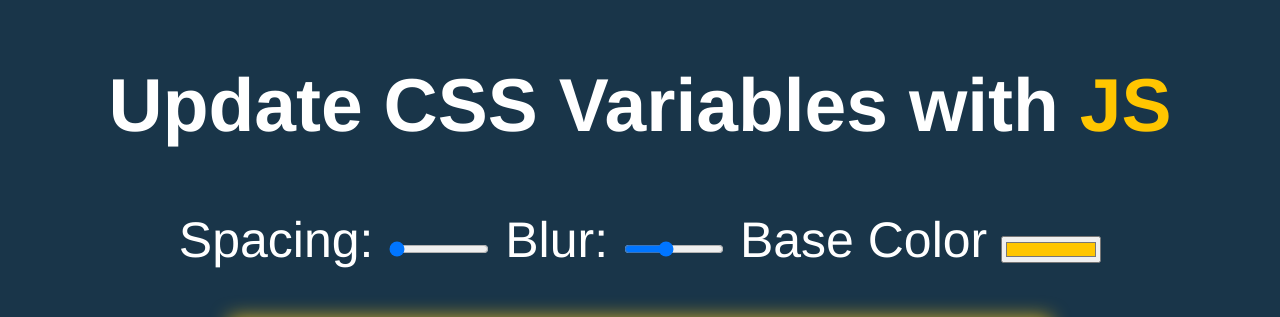
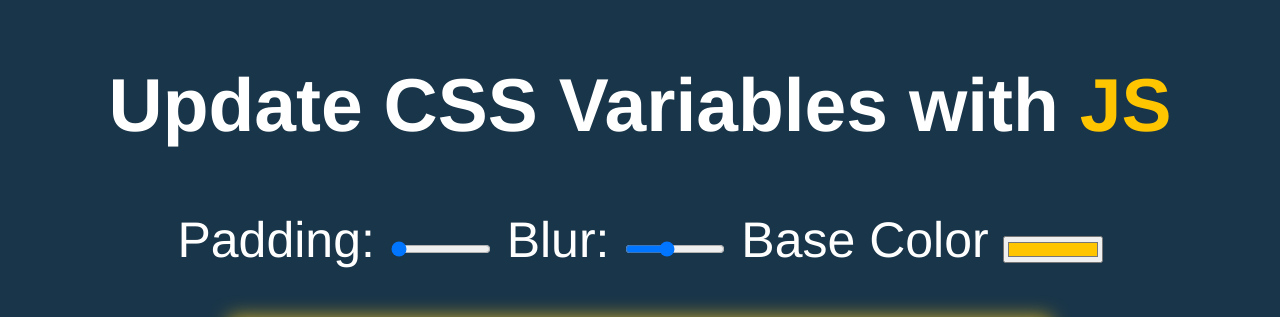
Before and after one commit to doss2k/CSSvarsJS, a plain HTML site: page index.html in a window 1280 px wide. Shown: the top 317 px of the page. Drawn offline with Linux system fonts and the light colour scheme; grey boxes are pictures that could not be loaded.

Commit message:
Changed spacing to padding to be better descriptive

```diff
--- a/index.html
+++ b/index.html
@@ -9,7 +9,7 @@
   <h2>Update CSS Variables with <span class='hl'>JS</span></h2>
 
   <div class="controls">
-    <label for="spacing">Spacing:</label>
+    <label for="spacing">Padding:</label>
     <input id="spacing" type="range" name="spacing" min="10" max="200" value="10" data-sizing="px">
 
     <label for="blur">Blur:</label>
```
